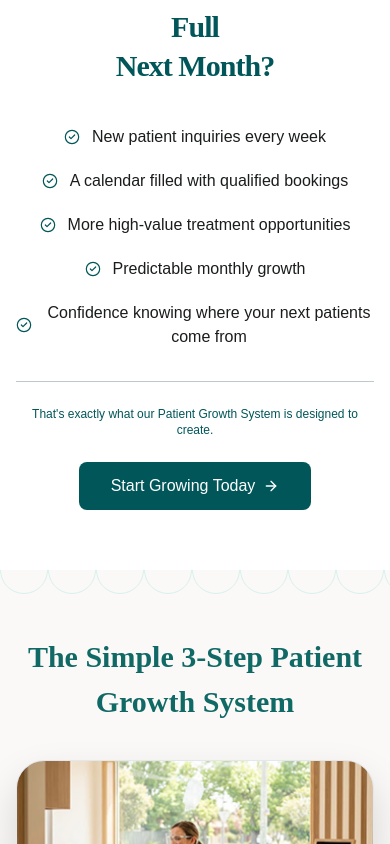
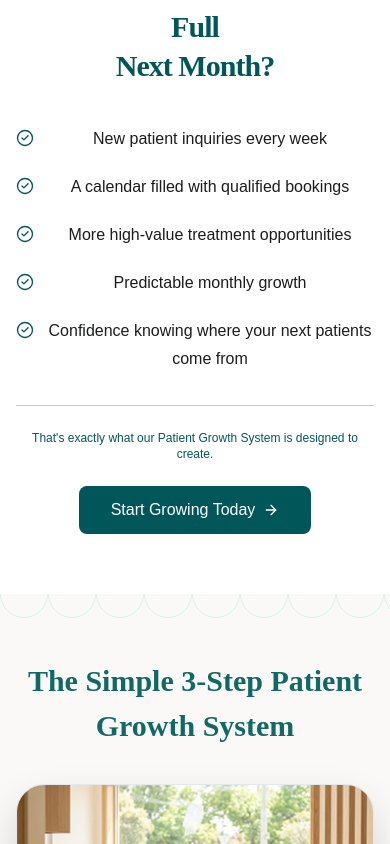
Before and after one commit to pranitha1404/dentalflow, a Next.js app: page / in a window 390 px wide. Shown: the part 4260-5104 px from the top of the page. Built offline with nearby package versions, Linux system fonts and the light colour scheme.

Commit message:
Mobile responsiveness fixes

```diff
--- a/app/globals.css
+++ b/app/globals.css
@@ -159,3 +159,12 @@ body::-webkit-scrollbar-thumb {
   background: #106965;
   border-radius: 999px;
 }
+html,
+body {
+  width: 100%;
+  overflow-x: hidden;
+}
+
+* {
+  box-sizing: border-box;
+}
--- a/components/CalendarSection.tsx
+++ b/components/CalendarSection.tsx
@@ -59,21 +59,16 @@ export default function CalendarSection() {
               {points.map((point, index) => (
                 <div
                   key={index}
-                  className="flex items-center gap-3 justify-center lg:justify-start"
+                  className="flex items-start gap-3 justify-center lg:justify-start"
                 >
                   <CircleCheck
-                    size={16}
+                    size={18}
                     strokeWidth={1.8}
-                    className="text-[#005659] flex-shrink-0"
+                    className="text-[#005659] flex-shrink-0 mt-1"
                   />
 
                   <span
-                    style={{
-                      fontSize: "16px",
-                      lineHeight: "24px",
-                      color: "#1B1C1C",
-                      fontWeight: 400,
-                    }}
+                    className="flex-1 text-[16px] leading-7 text-[#1B1C1C]"
                   >
                     {point}
                   </span>
--- a/components/GrowthPlan.tsx
+++ b/components/GrowthPlan.tsx
@@ -30,21 +30,21 @@ export default function GrowthPlan() {
         <div className="grid grid-cols-1 lg:grid-cols-[58%_42%] gap-12 lg:gap-16 items-center">
 
           {/* LEFT SIDE */}
-          <div className="order-2 lg:order-1 text-center lg:text-left">
+          <div className="order-2 lg:order-1">
 
             <h2
-              className="text-[#106965] font-bold text-[30px] sm:text-[36px] lg:text-[40px] leading-[1.2] mb-6 lg:mb-8"
+              className="text-[#106965] font-bold text-[30px] sm:text-[36px] lg:text-[40px] leading-[1.2] mb-6 lg:mb-8 text-center lg:text-left"
               style={{ fontFamily: "Namdhinggo" }}
             >
               Free Patient Growth Plan
             </h2>
 
-            <p className="text-[#1B1C1C] text-[16px] md:text-[18px] leading-7 md:leading-8 max-w-[520px] mx-auto lg:mx-0 mb-10 lg:mb-12">
+            <p className="text-[#1B1C1C] text-[16px] md:text-[18px] leading-7 md:leading-8 max-w-[520px] mx-auto lg:mx-0 mb-10 lg:mb-12 text-center lg:text-left">
               Get a personalized growth blueprint showing exactly where your
               practice stands and how to capture more market share.
             </p>
 
-            <h3 className="text-[18px] md:text-[19px] font-semibold mb-6 lg:mb-8">
+            <h3 className="text-[18px] md:text-[19px] font-semibold mb-6 lg:mb-8 text-center lg:text-left">
               Your blueprint includes:
             </h3>
 
@@ -52,30 +52,32 @@ export default function GrowthPlan() {
               {items.map((item, index) => (
                 <div
                   key={index}
-                  className="flex items-center gap-4 justify-center lg:justify-start"
+                  className="flex items-start gap-4"
                 >
-                  <div className="w-6 h-6 rounded-full bg-[#106965] flex items-center justify-center flex-shrink-0">
+                  <div className="w-6 h-6 min-w-[24px] rounded-full bg-[#106965] flex items-center justify-center mt-1 flex-shrink-0">
                     <Check size={14} className="text-white" />
                   </div>
 
-                  <p className="text-[15px] md:text-[16px] text-[#1B1C1C] text-left">
+                  <p className="text-[15px] md:text-[16px] text-[#1B1C1C] leading-7 text-left">
                     {item}
                   </p>
                 </div>
               ))}
             </div>
 
-            <div className="flex flex-col sm:flex-row items-center justify-center lg:justify-start gap-5 sm:gap-8">
+            <div className="flex flex-col sm:flex-row items-center lg:items-center gap-5 sm:gap-8">
+
               <button className="bg-[#106965] hover:bg-[#0C5754] text-white px-8 py-4 rounded-xl shadow-lg transition whitespace-nowrap">
                 Get My Free Growth Plan
               </button>
 
               <div className="flex items-center gap-3 text-[#1B1C1C]">
                 <ShieldCheck size={20} />
-                <span className="text-[15px] md:text-[16px] whitespace-nowrap">
+                <span className="text-[15px] md:text-[16px]">
                   HIPAA Compliant Data Handling
                 </span>
               </div>
+
             </div>
 
           </div>
--- a/components/Hero.tsx
+++ b/components/Hero.tsx
@@ -13,7 +13,7 @@ export default function Hero() {
           <div className="order-2 lg:order-1 text-center lg:text-left">
 
             <h1
-              className="text-[#10233A] text-[34px] sm:text-[40px] lg:text-[46px]"
+              className="text-[#10233A] text-[34px] sm:text-[40px] lg:text-4xl sm:text-5xl lg:text-6xl"
               style={{
                 fontFamily: "Namdhinggo",
                 lineHeight: "1.1",
```
